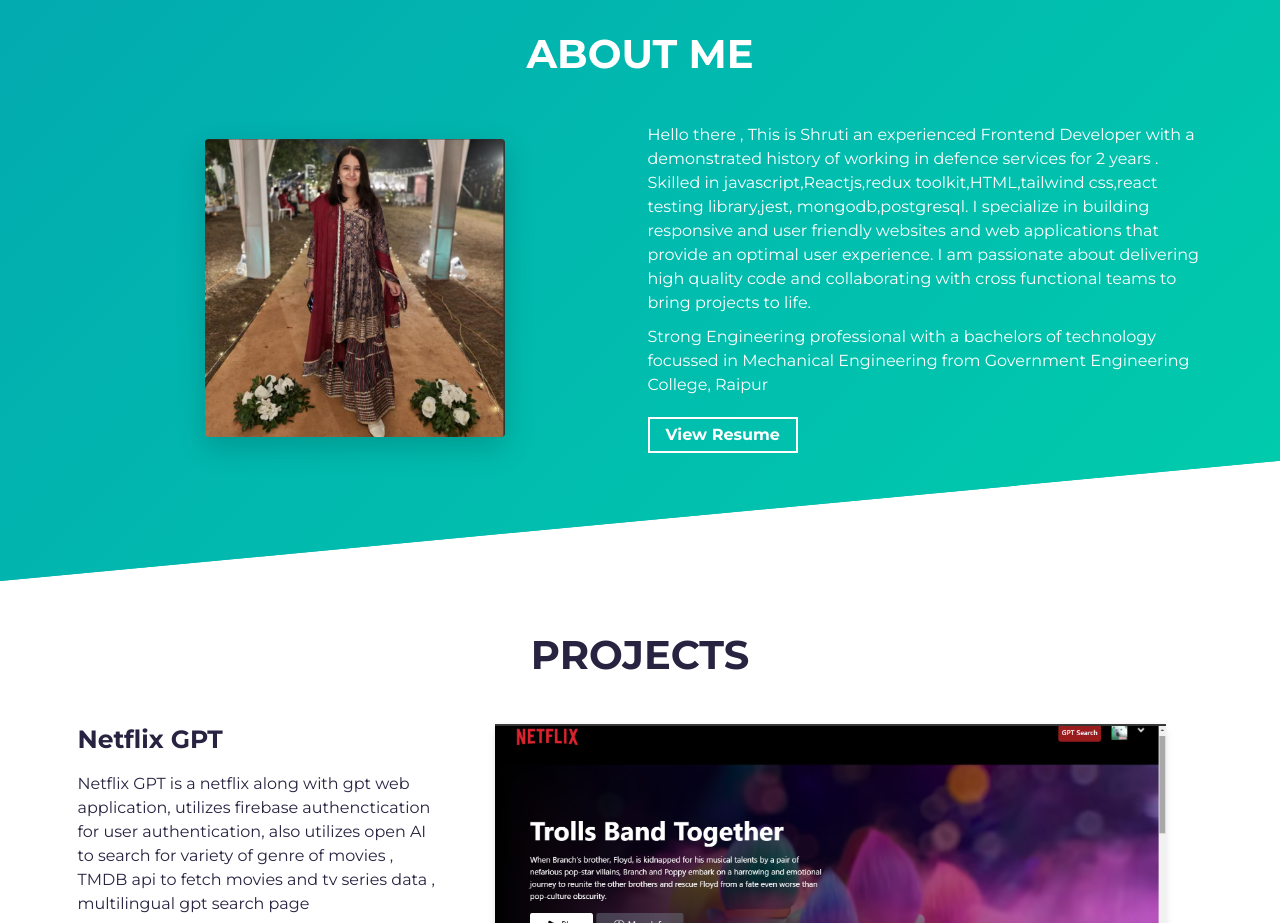
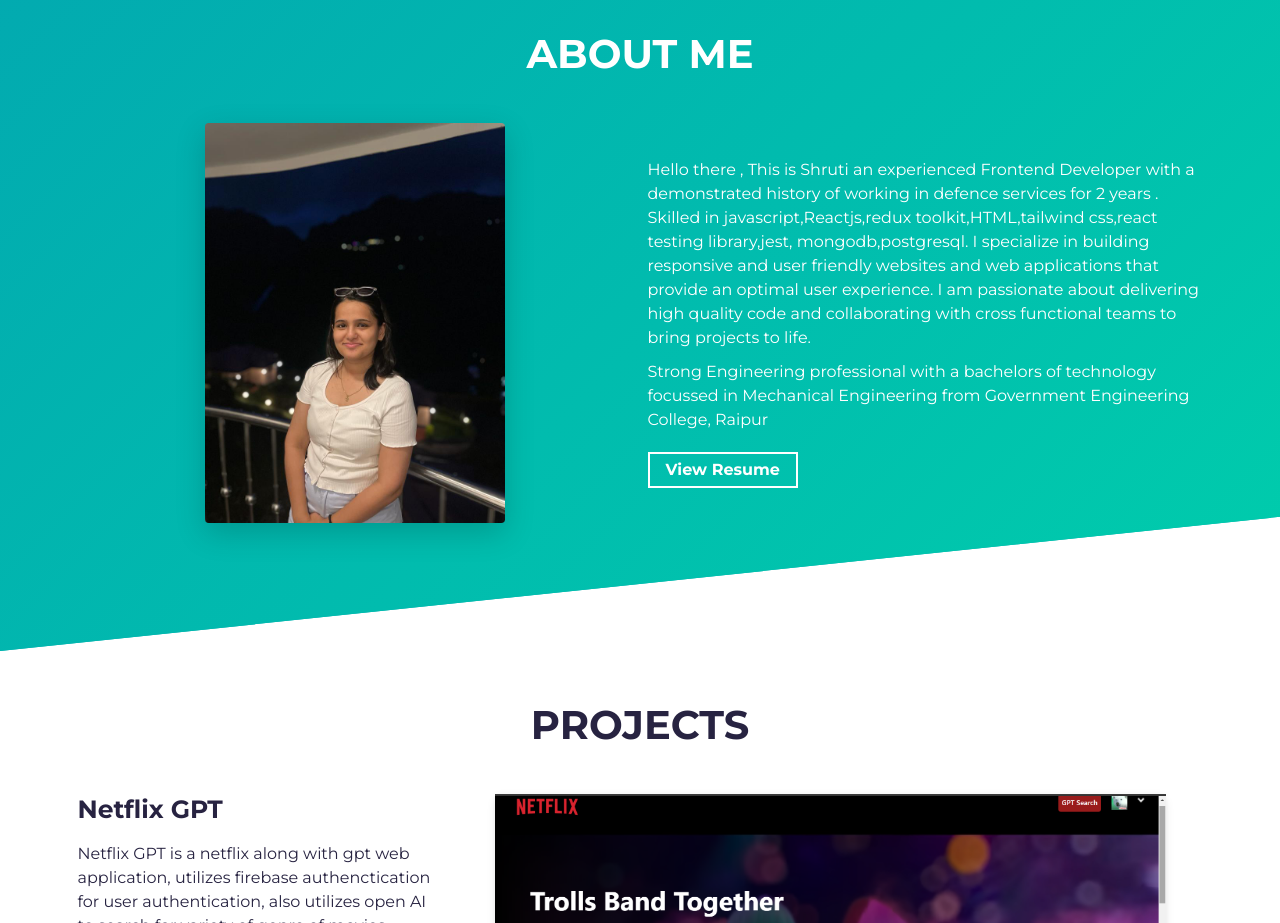
Before and after one commit to Shrutie7/Portfolio_shruti, a website built with Parcel: page src/index.html in a window 1280 px wide. Shown: the part 820-1743 px from the top of the page. Built offline with nearby package versions, Linux system fonts and the light colour scheme.

Commit message:
profile changes

```diff
--- a/src/index.html
+++ b/src/index.html
@@ -71,7 +71,7 @@
                 class="img-fluid rounded shadow-lg"
                 height="auto"
                 width="300px"
-                src="assets/Profile.png"
+                src="./assets/Profileimg.jpg"
                 alt="Profile Image"
               />
             </div>
```
